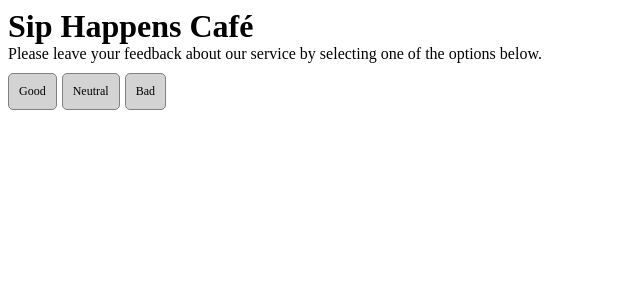
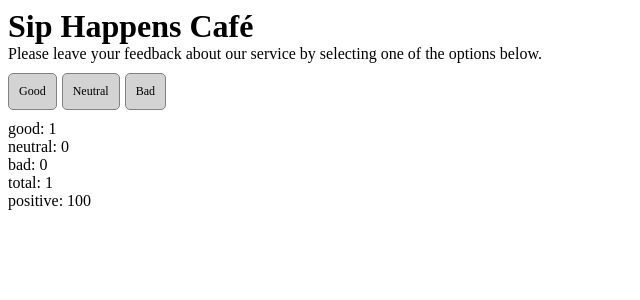
Before and after one commit to Kosdevua/goit-react-hw-02, a React (Vite) app: page / in a window 1280 px wide. Both pictures are taken after a click on the button "Good". Shown: the top 300 px of the page, without its empty margins (0-640 px from the left). Built offline with nearby package versions, Linux system fonts and the light colour scheme.

Commit message:
added some code

```diff
--- a/src/App.jsx
+++ b/src/App.jsx
@@ -1,6 +1,7 @@
-import { useState } from "react";
-import Description from "./components/Description/Description";
-import Options from "./components/Options/Options";
+import { useState } from 'react';
+import Description from './components/Description/Description';
+import Options from './components/Options/Options';
+import Feedback from './components/Feedback/Feedback';
 
 function App() {
   const [clicks, setClicks] = useState({
@@ -8,17 +9,36 @@ function App() {
     neutral: 0,
     bad: 0,
   });
-  console.log(clicks);
-  console.log(setClicks);
 
-  // const handleClick = () => {
-  //   setClicks(clicks + 1);
-  // };
+  const handleClick = click => {
+    setClicks(prev => ({ ...prev, [click]: prev[click] + 1 }));
+  };
+
+  const totalFeedback = () => {
+    return Object.values(clicks).reduce((acc, el) => acc + el, 0);
+  };
+
+  const total = totalFeedback();
+  // console.log(total);
+
+  const goodCount = clicks.good;
+
+  const positiveFeedback = Math.round((goodCount / total) * 100);
+  // console.log(positiveFeedback);
 
   return (
     <>
       <Description />
-      <Options clicks={clicks} />
+      <Options clicks={clicks} handleClick={handleClick} />
+      {total > 0 ? (
+        <Feedback
+          total={total}
+          positiveFeedback={positiveFeedback}
+          statistics={Object.entries(clicks)}
+        />
+      ) : (
+        <p>Not feedback yet</p>
+      )}
     </>
   );
 }
--- a/src/components/Feedback/Feedback.jsx
+++ b/src/components/Feedback/Feedback.jsx
@@ -0,0 +1,20 @@
+const Feedback = ({ statistics, total, positiveFeedback }) => {
+  //   console.log(statistics);
+  return (
+    <div>
+      <ul>
+        {statistics.map(([key, value]) => {
+          return (
+            <li key={key}>
+              {key}: {value}
+            </li>
+          );
+        })}
+        <li>total: {total}</li>
+        <li>positive: {positiveFeedback}</li>
+      </ul>
+    </div>
+  );
+};
+
+export default Feedback;
--- a/src/components/Options/Options.jsx
+++ b/src/components/Options/Options.jsx
@@ -1,20 +1,18 @@
 import s from './Options.module.css';
 
-const Options = ({ clicks }) => {
-  const hendleClick = click => {
-    return console.log(click);
-  };
+const Options = ({ clicks, handleClick }) => {
   return (
     <ul className={s.btnWrapper}>
-      {Object.keys(clicks).map(click => {
+      {Object.keys(clicks).map(el => {
         return (
-          <li key={click}>
+          <li key={el}>
             <button
               onClick={() => {
-                hendleClick(click);
+                handleClick(el);
+                // console.log(el);
               }}
             >
-              {click}
+              {el}
             </button>
           </li>
         );
```
Also changed, not shown: src/App.css (deleted).
